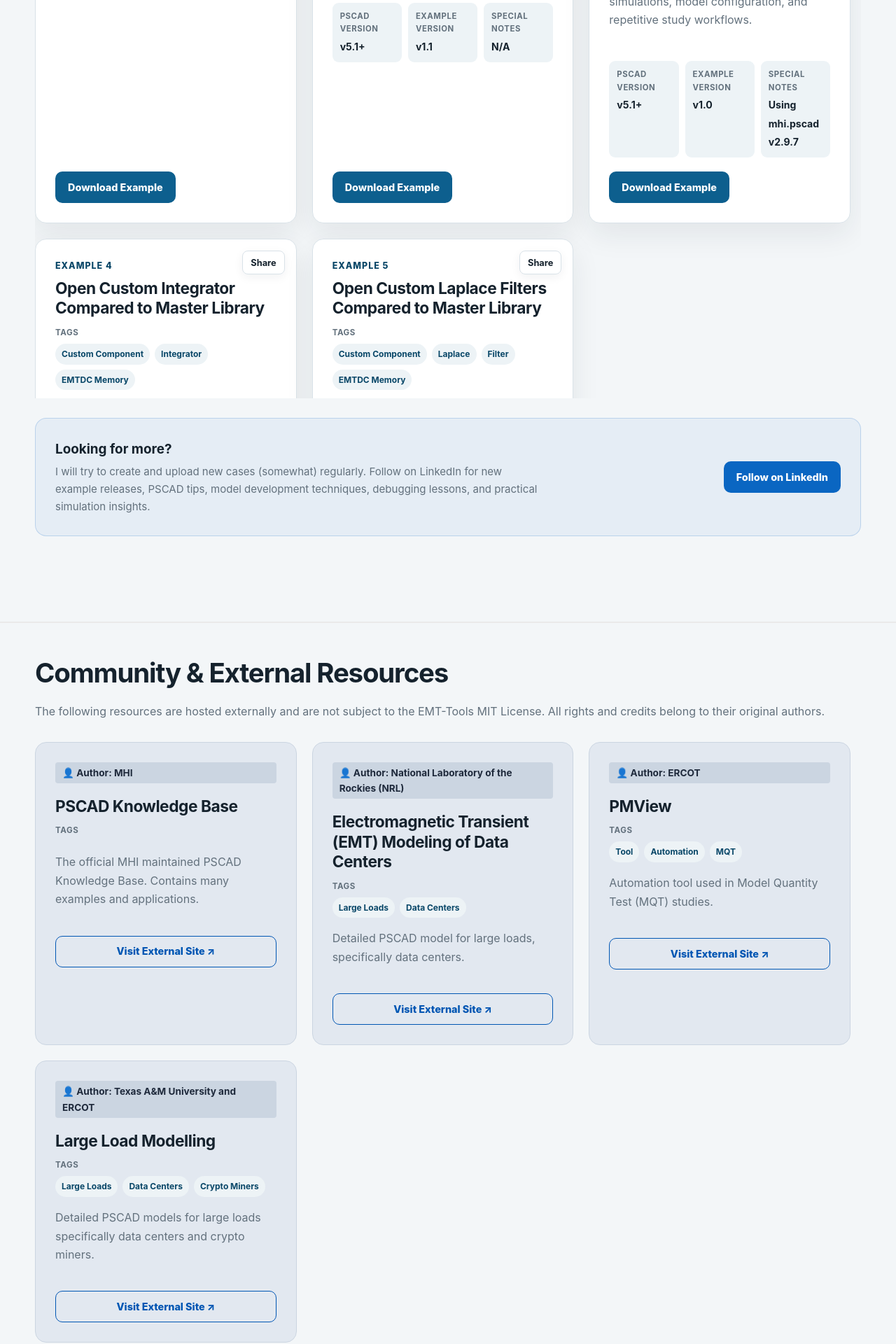
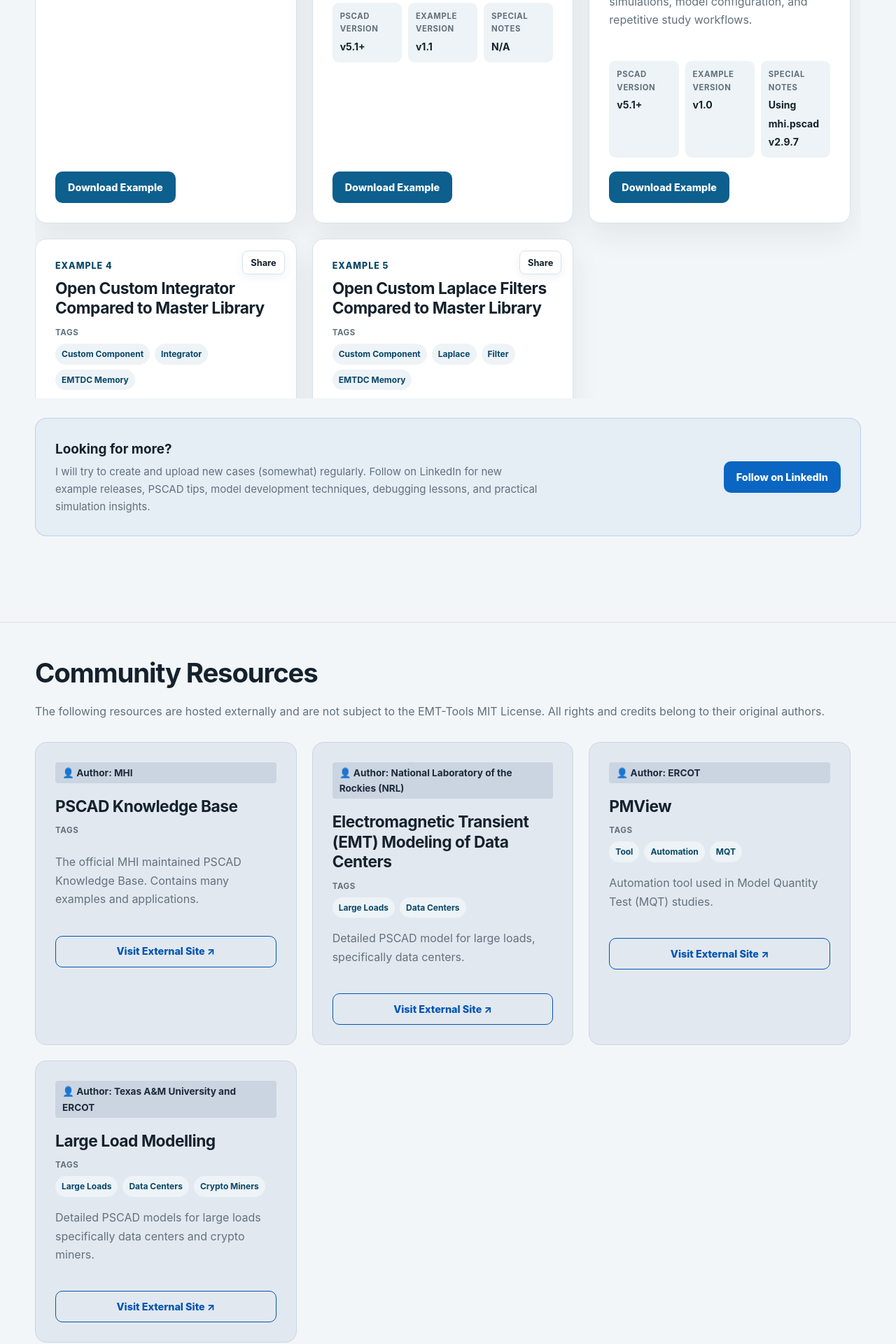
Before and after one commit to EMT-Tools/emt-tools.github.io, a Jekyll site: the page built from index.html, in a window 1280 px wide. Shown: the part 2453-4373 px from the top of the page at 70% size. Built offline with Jekyll 4.4.1, drawn with Linux system fonts in a browser that asks for light colours.

Commit message:
Update index.html

```diff
--- a/index.html
+++ b/index.html
@@ -114,7 +114,7 @@ layout: default
 <section class="examples external-resources-section" style="margin-top: 40px; border-top: 2px solid #eaeaea; padding-top: 40px;">
   <div class="container">
     <div class="section-heading">
-      <h2> Community & External Resources</h2>
+      <h2> Community Resources</h2>
       <p>The following resources are hosted externally and are not subject to the EMT-Tools MIT License. All rights and credits belong to their original authors.</p>
     </div>
 
```
